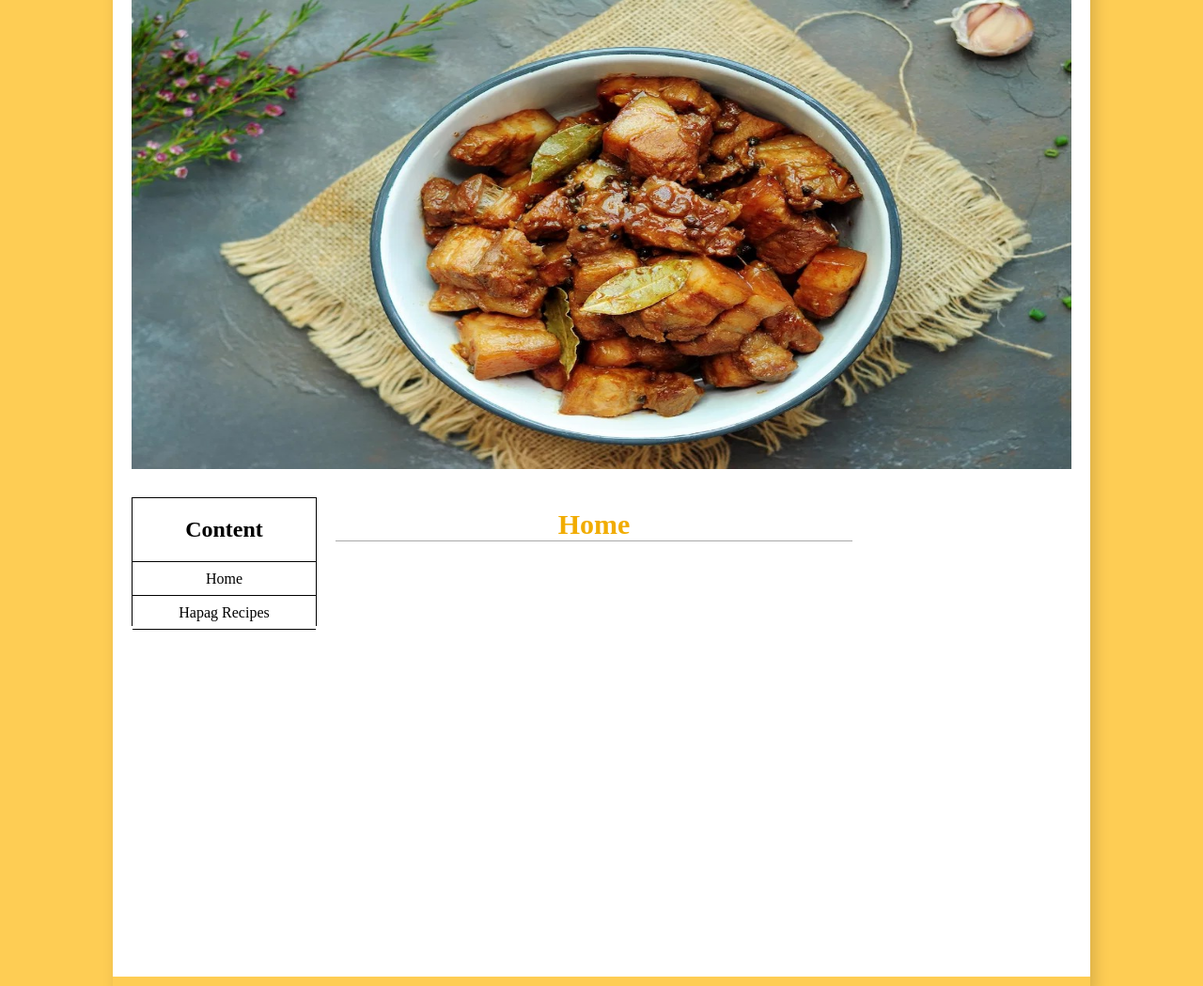
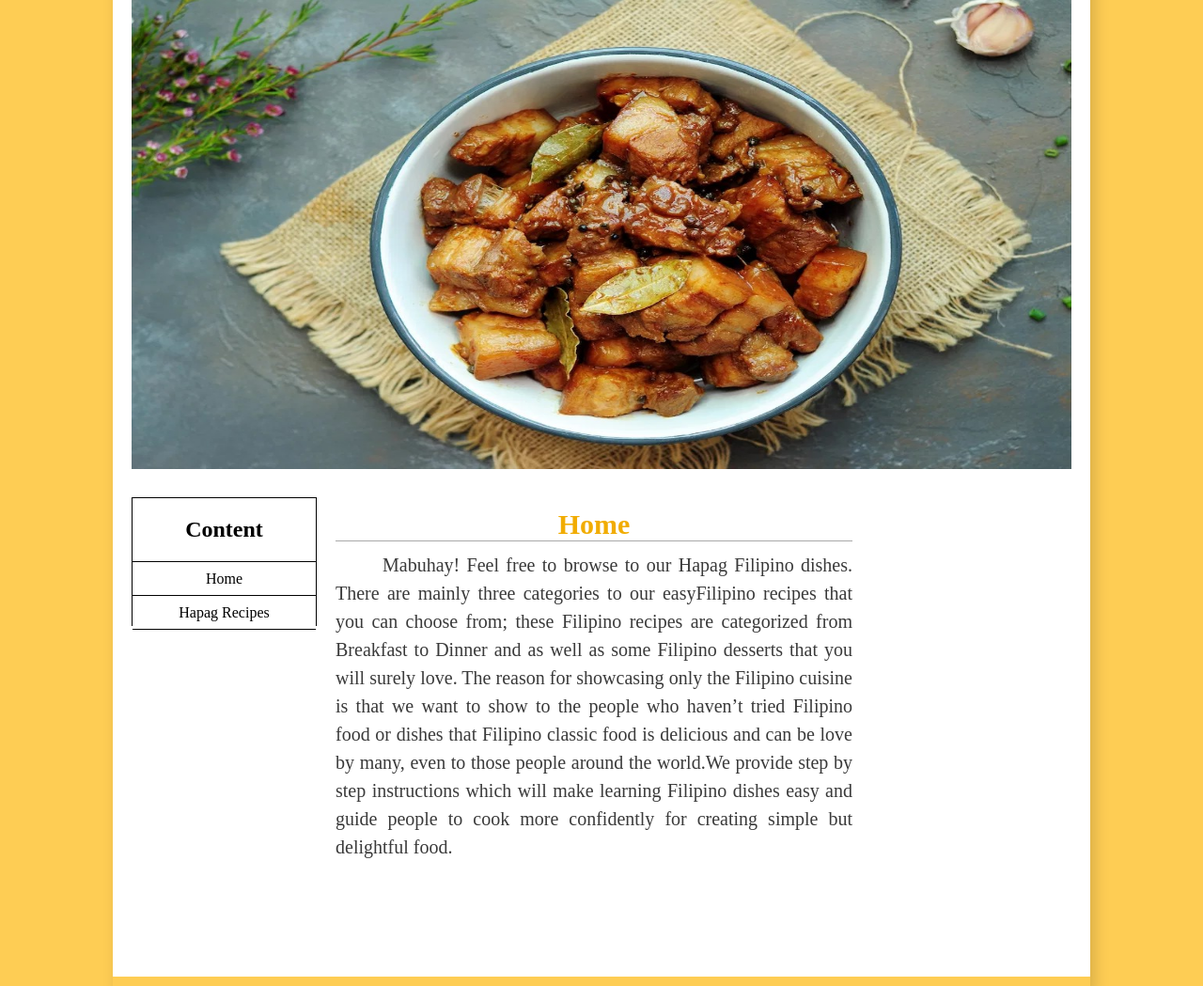
Before and after one commit to GersonPantoja/Pantoja_IT2C_finalproject_Hapag, a PHP site: page / in a window 1280 px wide. Shown: the part 323-1372 px from the top of the page at 94% size. Run offline with PHP 8.4, Linux system fonts and the light colour scheme.

Commit message:
home description and style has been added

```diff
--- a/css/style.css
+++ b/css/style.css
@@ -187,3 +187,13 @@ div.content h1{
 	font-size: 30px;
 	border-bottom: 1px solid darkgrey;
 }
+
+div.description{
+
+	margin-top: 10px;
+	text-align: justify;
+	line-height: 1.5;
+	text-indent: 50px;
+	font-size: 20px;
+	color: rgb(58, 58, 58);
+}
--- a/index.php
+++ b/index.php
@@ -33,6 +33,18 @@
 			</div>
 			<div class="content">
 				<h1>Home</h1>
+				<div class="description">
+					<?php
+
+						echo "Mabuhay! Feel free to browse to our Hapag Filipino dishes. There are mainly three categories to our easy";
+						echo "Filipino recipes that you can choose from; these Filipino recipes are categorized from Breakfast to Dinner ";
+						echo "and as well as some Filipino desserts that you will surely love. The reason for showcasing only the ";
+						echo "Filipino cuisine is that we want to show to the people who haven’t tried Filipino food or dishes ";
+						echo "that Filipino classic food is delicious and can be love by many, even to those people around the world.";
+						echo "We provide step by step instructions which will make learning Filipino dishes easy and guide ";
+						echo "people to cook more confidently for creating simple but delightful food.";
+					?>
+				</div>
 			</div>
 			<div class="right-side-bar">
 
```
